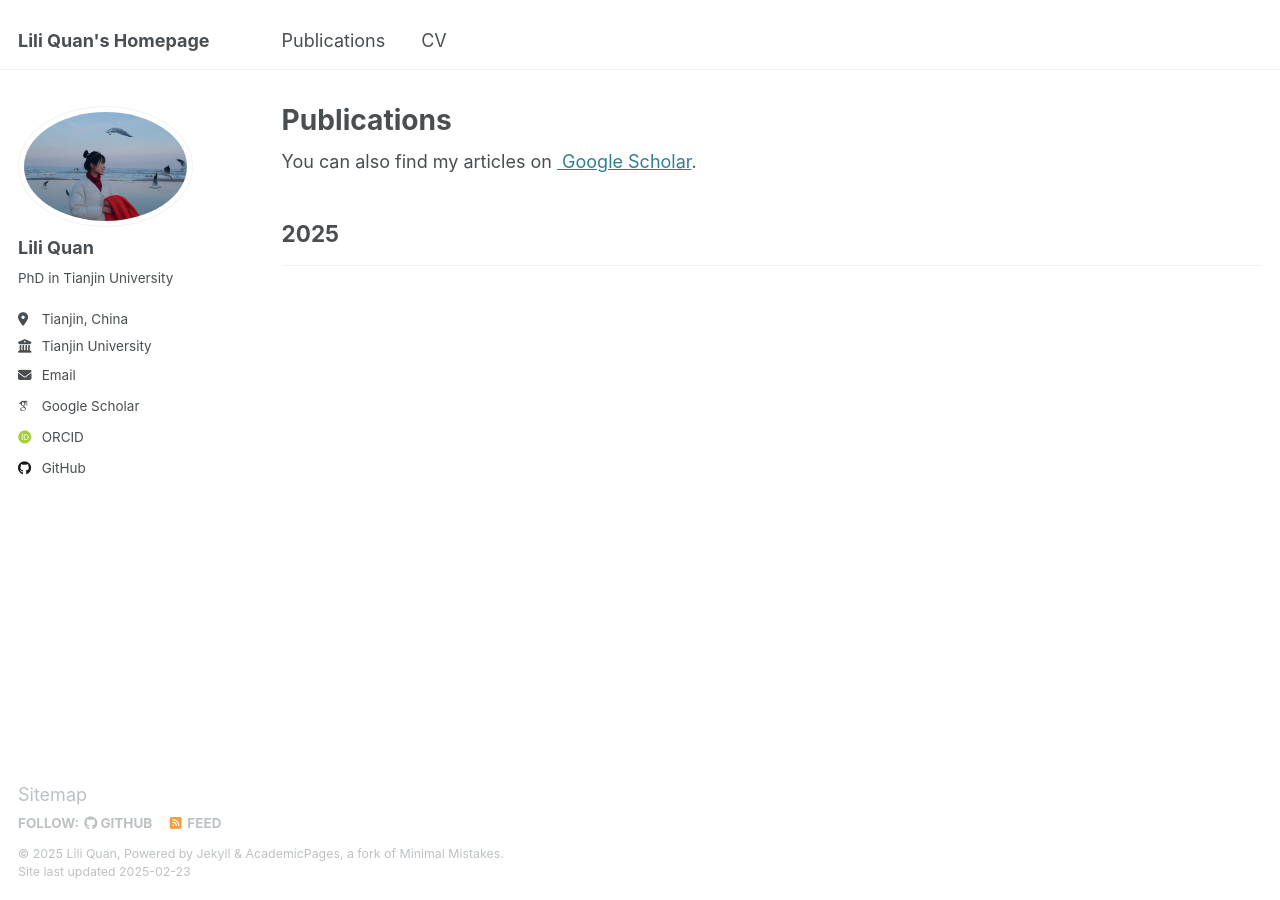
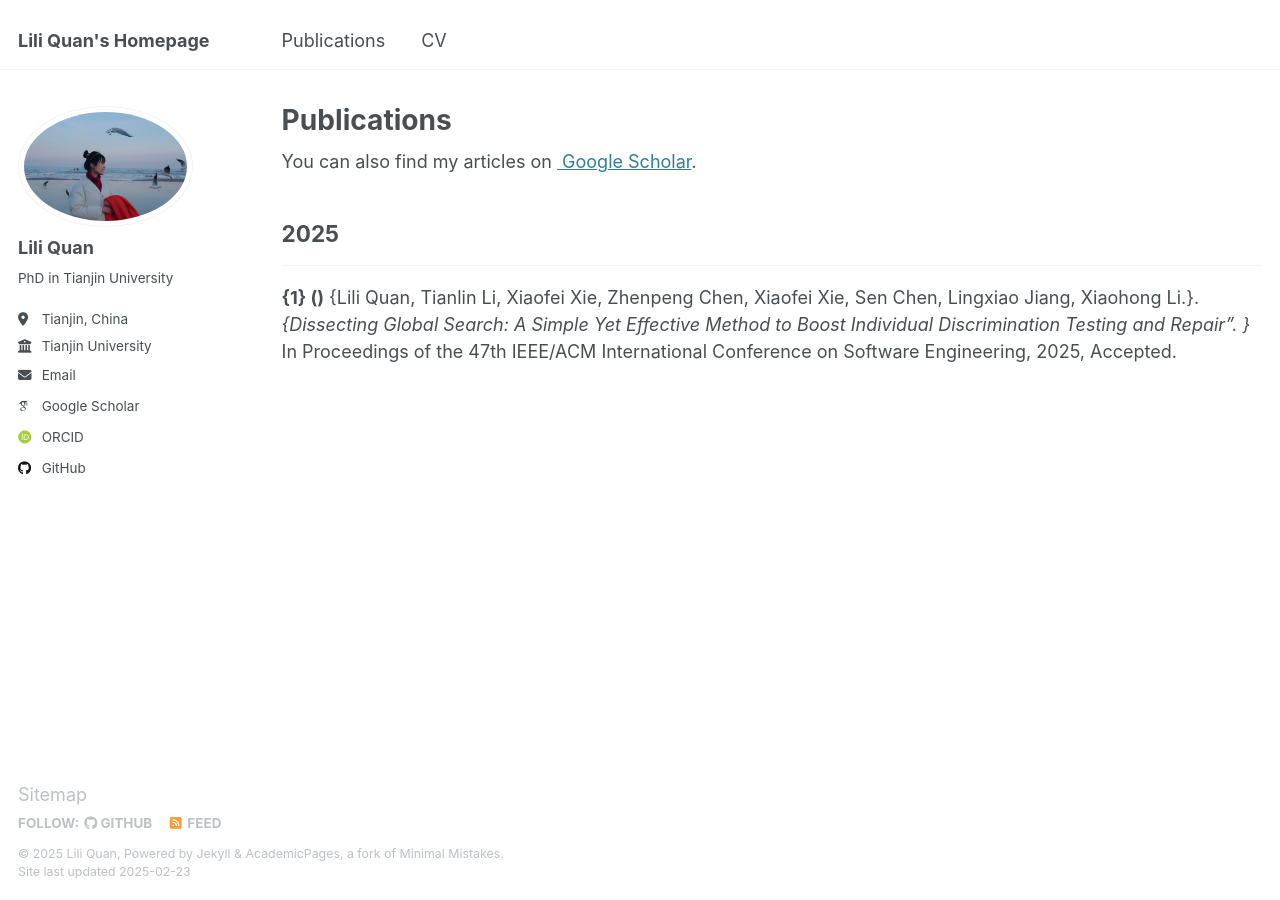
Before and after one commit to liliquan0118/liliquan0118.github.io, a Jekyll site: the page built from _pages/publications.html, in a window 1280 px wide. Built offline with Jekyll 4.4.1, drawn with Linux system fonts in a browser that asks for light colours; some web fonts are replaced.

Commit message:
Update publications.html

```diff
--- a/_pages/publications.html
+++ b/_pages/publications.html
@@ -34,7 +34,9 @@ author_profile: true
 
 <h2>2025</h2>
 <hr />
-
+    <div class="publication-entry">
+      <p><strong>{1} ({{ ICSE 2025}})</strong> {Lili Quan, Tianlin Li, Xiaofei Xie, Zhenpeng Chen, Xiaofei Xie, Sen Chen, Lingxiao Jiang, Xiaohong Li.}. <em>{Dissecting Global Search: A Simple Yet Effective Method to Boost Individual Discrimination Testing and Repair”. }</em> <br> In Proceedings of the 47th IEEE/ACM International Conference on Software Engineering, 2025, Accepted. <br></p>
+    </div>
 {% for post in site.publications reversed %}
   {% if post.year == "2025" %}
     <div class="publication-entry">
```
